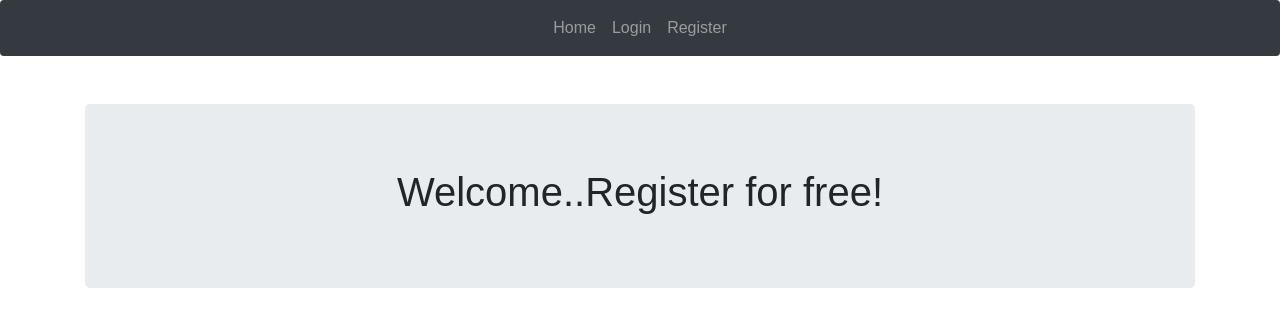
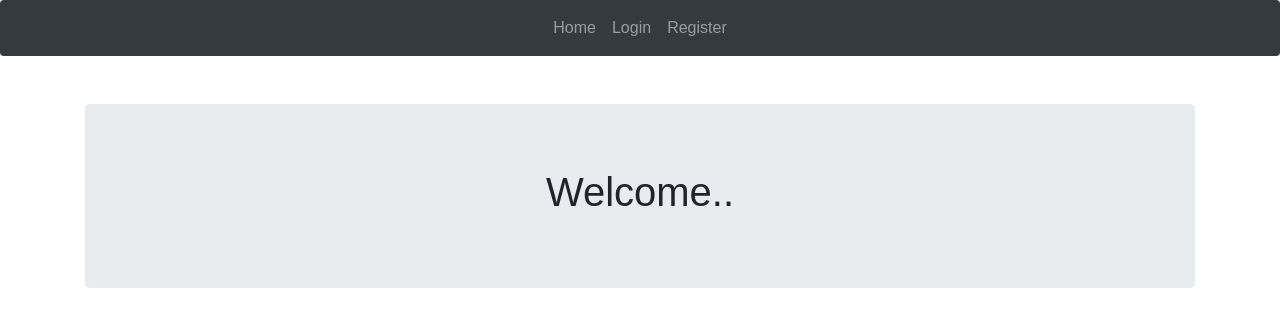
Before and after one commit to ayoublasbate/frontend, a React (Create React App) app: page / in a window 1280 px wide. Shown: the top 326 px of the page. Built offline with nearby package versions, Linux system fonts and the light colour scheme.

Commit message:
Update Landing.js

```diff
--- a/src/components/Landing.js
+++ b/src/components/Landing.js
@@ -6,7 +6,7 @@
       <div className="container">
         <div className="jumbotron mt-5">
           <div className="col-sm-8 mx-auto">
-            <h1 className="text-center">Welcome..Register for free! </h1>
+            <h1 className="text-center">Welcome.. </h1>
           </div>
         </div>
       </div>
```
